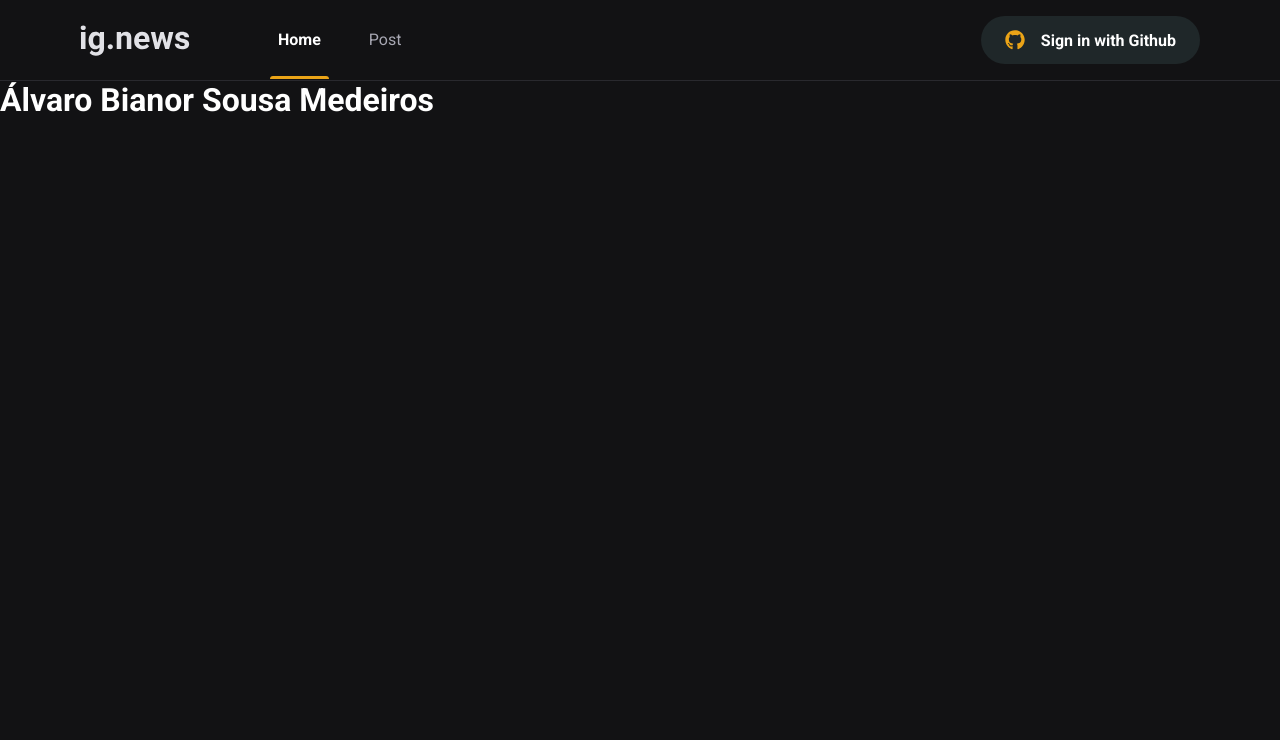
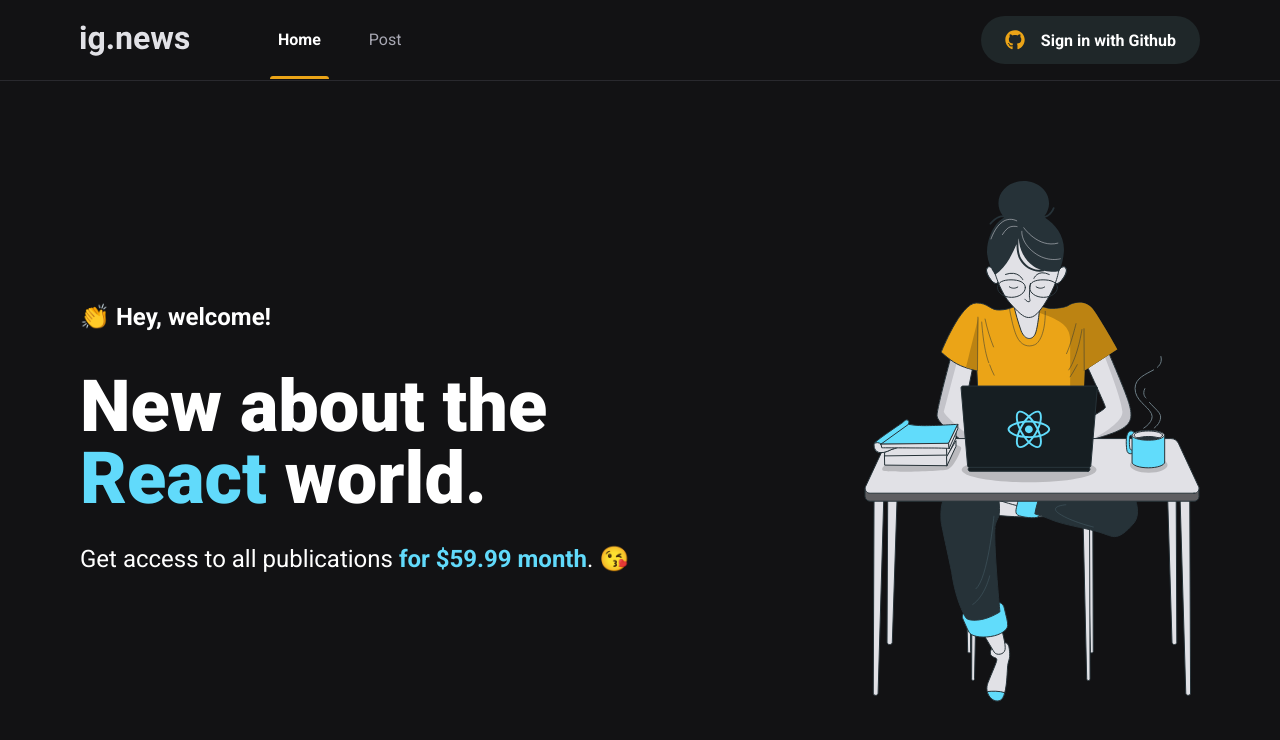
Before and after one commit to alvarobianor/igNews, a Next.js app: page / in a window 1280 px wide. Shown: the top 740 px of the page. Built offline with nearby package versions, Linux system fonts and the light colour scheme.

Commit message:
Home finished

```diff
--- /dev/null
+++ b/src/pages/home.module.scss
@@ -0,0 +1,42 @@
+.contentContainer {
+  max-width: 1120px;
+  margin: 0 auto;
+  padding: 0 2rem 0;
+  height: calc(100vh - 5rem);
+
+  display: flex;
+  align-items: center;
+  justify-content: space-between;
+}
+
+.hero {
+  max-width: 37.5rem;
+
+  > span {
+    font-size: 1.5rem;
+    font-weight: bold;
+  }
+
+  h1 {
+    font-size: 4.5rem;
+    line-height: 4.5rem;
+    font-weight: 900;
+    margin-top: 2.5rem;
+
+    span {
+      color: var(--cyan-500);
+    }
+  }
+
+  p {
+    font-size: 1.5rem;
+    line-height: 2.5rem; //2.5
+
+    margin-top: 1.5rem;
+
+    span {
+      color: var(--cyan-500);
+      font-weight: bold;
+    }
+  }
+}
--- a/src/pages/index.tsx
+++ b/src/pages/index.tsx
@@ -1,5 +1,5 @@
 import Head from "next/head";
-// import style from "../../styles/home.module.scss";
+import style from "./home.module.scss";
 
 
 
@@ -7,9 +7,19 @@
   return (
     <>
       <Head>
-        <title>Inicio | ig.news</title>
+        <title>Home | ig.news</title>
       </Head>
-      <h1>Álvaro Bianor Sousa Medeiros</h1>
+      <main className={style.contentContainer}>
+        <section className={style.hero}>
+          <span>👏 Hey, welcome!</span>
+          <h1>New about the <span>React</span> world.</h1>
+
+          <p>Get access to all publications
+            <span> for $59.99 month</span>. 😘
+          </p>
+        </section>
+        <img src="/images/avatar.svg" alt="girl coding" />
+      </main>
     </>
   );
 }
```
Also changed, not shown: Registros/Pagina Home.txt (added).
